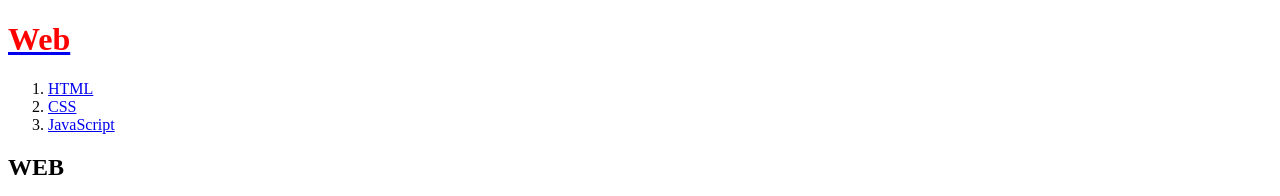
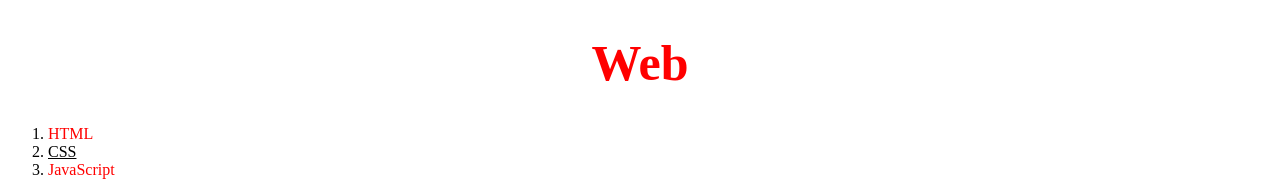
Before and after one commit to lch7179/WebStart, a plain HTML site: page index.html in a window 1280 px wide. Shown: the top 196 px of the page. Drawn offline with Linux system fonts and the light colour scheme.

Commit message:
css added

```diff
--- a/index.html
+++ b/index.html
@@ -8,14 +8,24 @@
   <title>Web - Welcome</title>
   <link rel="stylesheet" href="./css/main.css">
   <script src="./js/main.js"></script>
-
+  <style>
+    a {
+      color : red;
+      text-decoration : none;
+    }
+    h1{
+      font-size: 50px;
+      text-align: center;
+    }
+  </style>
 </head>
 
 <body>
-  <h1><a href="index.html"><font color ="red">Web</font></a></h1>
+  <!-- <h1><a href="index.html"><font color ="red">Web</font></a></h1> -->
+  <h1><a href="index.html">Web</a></h1>
   <ol>
     <li><a href="1.html"> HTML</a></li>
-    <li><a href="2.html">CSS</a></li>
+    <li><a href="2.html" style="color:black;text-decoration:underline">CSS</a></li>
     <li><a href="3.html">JavaScript</a></li>
   </ol>
   <h2>WEB</h2>
```
